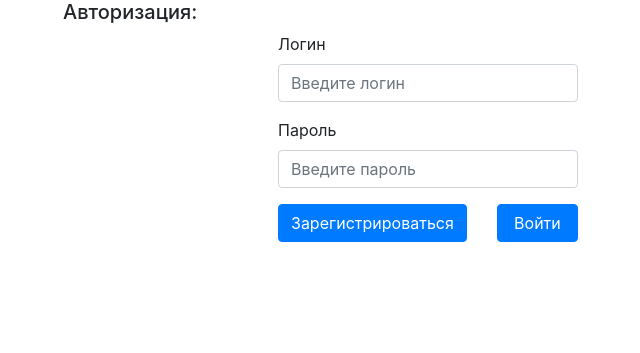
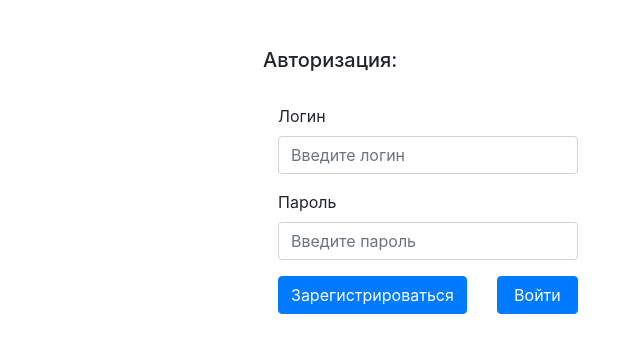
Before and after one commit to N0mi/databaseKurs, a Flask app: page /login/ in a window 1280 px wide. Shown: the part 56-409 px from the top of the page, without its empty margins (212-852 px from the left). Run offline with Flask 2, Linux system fonts and the light colour scheme; some libraries are stand-ins or nearby versions.

Commit message:
update login

```diff
--- a/flask-website/templates/index.html
+++ b/flask-website/templates/index.html
@@ -6,7 +6,7 @@
 </head>
 <body>
 	<nav class="navbar navbar-expand-lg navbar-light bg-light">
-		<a class="navbar-brand" href="#">Пансионат "Ласточка"</a>
+		<a class="navbar-brand" href="/">Пансионат "Ласточка"</a>
 		<button class="navbar-toggler" type="button" data-toggle="collapse" data-target="#navbarText" aria-controls="navbarText" aria-expanded="false" aria-label="Toggle navigation">
 				<span class="navbar-toggler-icon"></span>
 			  </button>
--- a/flask-website/templates/login.html
+++ b/flask-website/templates/login.html
@@ -3,7 +3,7 @@
 <head>
 	<link rel="stylesheet" href="https://stackpath.bootstrapcdn.com/bootstrap/4.3.1/css/bootstrap.min.css" integrity="sha384-ggOyR0iXCbMQv3Xipma34MD+dH/1fQ784/j6cY/iJTQUOhcWr7x9JvoRxT2MZw1T" crossorigin="anonymous">
 	<nav class="navbar navbar-expand-lg navbar-light bg-light">
-		<a class="navbar-brand" href="#">Пансионат "Ласточка"</a>
+		<a class="navbar-brand" href="/">Пансионат "Ласточка"</a>
 		<button class="navbar-toggler" type="button" data-toggle="collapse" data-target="#navbarText" aria-controls="navbarText" aria-expanded="false" aria-label="Toggle navigation">
 				<span class="navbar-toggler-icon"></span>
 			  </button>
@@ -19,16 +19,12 @@
 	<title>Авторизиция</title>
 </head>
 <body>
-	<div class="container">
-		<div class="row">
-			<div class="col-sm-2"></div>
-			<div class="col-sm-7">
-				<h5>Авторизация:</h5>
-			</div>
+
+	<form style="width: 300px; margin:auto">
+		<div class="row pt-5">
+			<h5>Авторизация:</h5>
 		</div>
-	</div>
-	<form style="width: 300px; margin:auto">
-		<div class="row">
+		<div class="row pt-4">
 			<div class="col">
 				<div class="form-group">
 					<label for="loginField">Логин</label>
```
